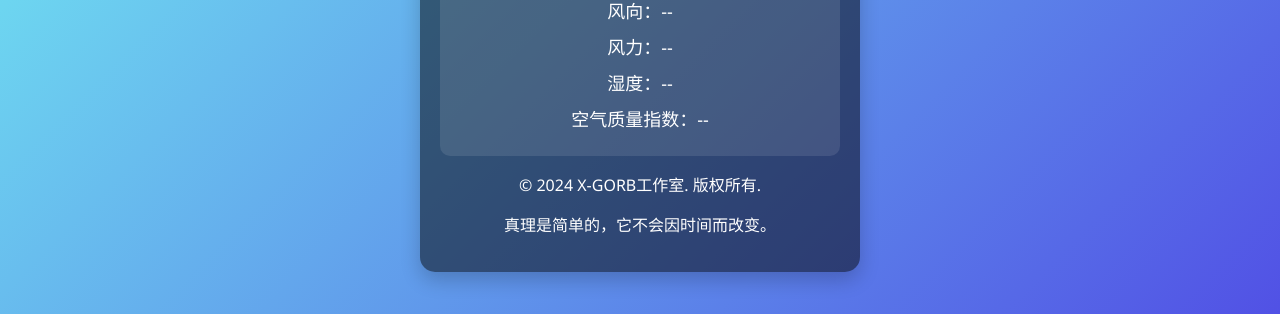
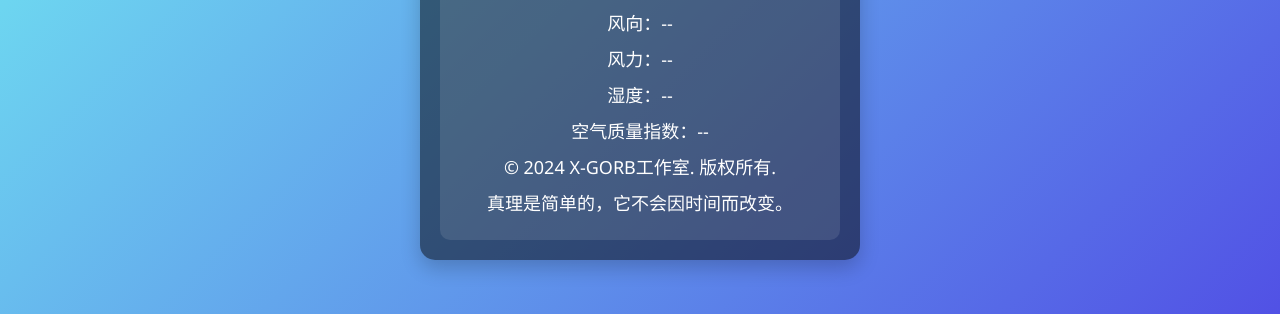
Before and after one commit to zls-wqx/tianqi, a plain HTML site: page index.html in a window 1280 px wide. Shown: the part 486-800 px from the top of the page. Drawn offline with Linux system fonts and the light colour scheme.

Commit message:
index.html

```diff
--- a/index.html
+++ b/index.html
@@ -24,9 +24,9 @@
             <p id="wind-level">风力：--</p>
             <p id="humidity">湿度：--</p>
             <p id="aqi">空气质量指数：--</p>
-        </div>
-        <p>© 2024 X-GORB工作室. 版权所有.</p>
-        <p>真理是简单的，它不会因时间而改变。</p>
+    <footer>
+      <p>© 2024 X-GORB工作室. 版权所有.</p>
+      <p>真理是简单的，它不会因时间而改变。</p>
     </footer>
         </div>
     </div>
```
